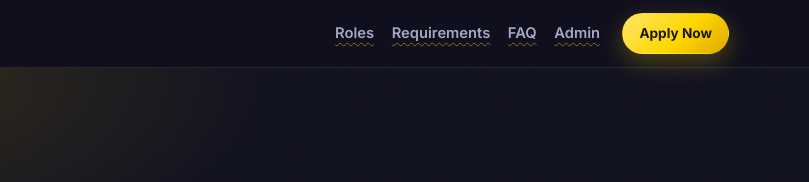
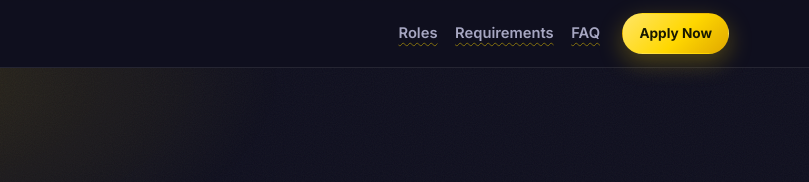
Before and after one commit to sarthaknadekar25-aka-sarjeffery/roblox-team-hub, a website: page public/index.html in a window 1280 px wide. Shown: the top 182 px of the page, 471-1280 px from the left. Drawn offline with Linux system fonts and the light colour scheme.

Commit message:
Hide admin links from public nav and footer

```diff
--- a/public/index.html
+++ b/public/index.html
@@ -23,7 +23,6 @@
         <a href="#roles">Roles</a>
         <a href="#requirements">Requirements</a>
         <a href="#faq">FAQ</a>
-        <a href="/admin.html" class="muted">Admin</a>
       </nav>
       <a href="#apply" class="btn btn-gold btn-sm">Apply Now</a>
     </div>
@@ -378,7 +377,6 @@
         <a href="#roles">Roles</a>
         <a href="#apply">Apply</a>
         <a href="https://discord.gg/empireforge" target="_blank" rel="noopener">Discord</a>
-        <a href="/admin.html">Admin</a>
       </div>
     </div>
     <p class="copy">© 2026 Sarthak's Studio • Team Hub v1.0 • Not affiliated with Roblox Corporation</p>
```
